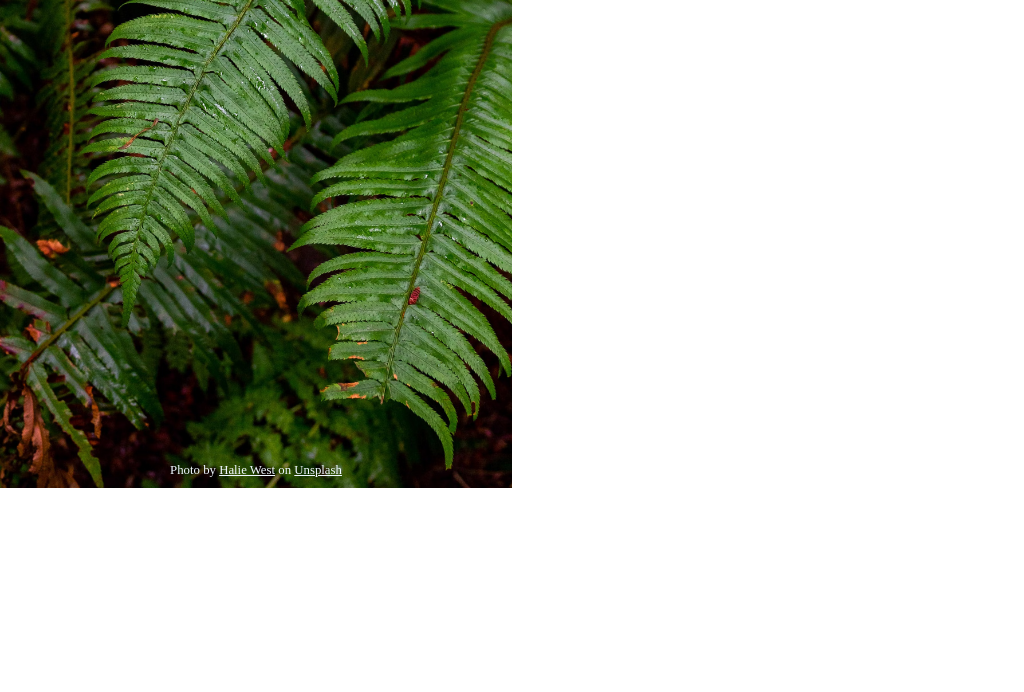
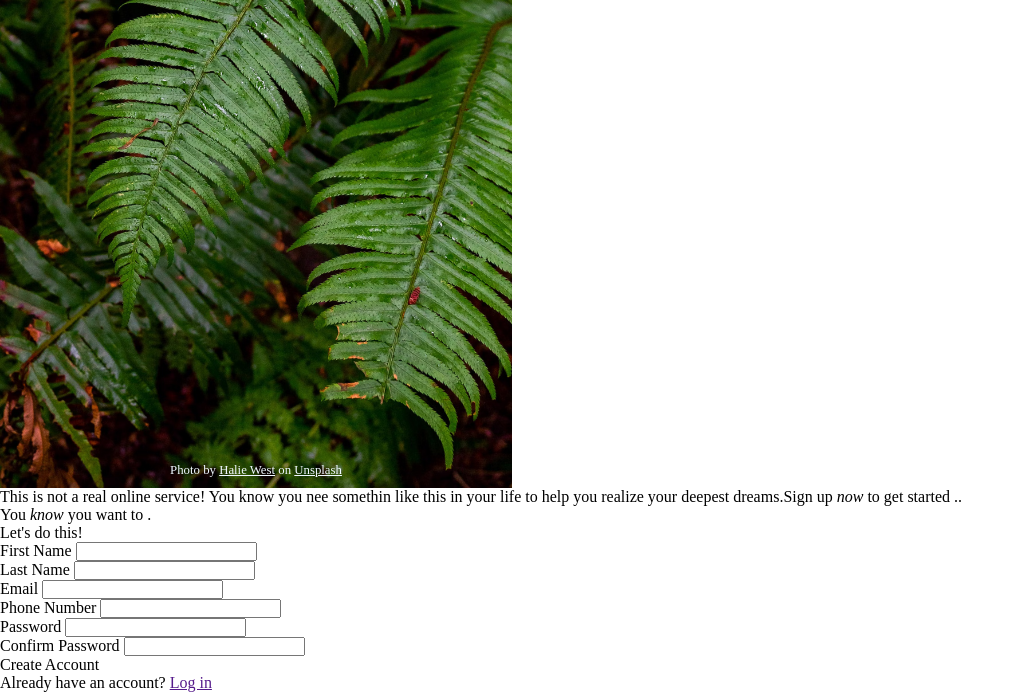
Before and after one commit to MohamadObeid9/sign-up, a plain HTML site: page index.html in a window 1280 px wide. Shown: the part 312-1004 px from the top of the page, without its empty margins (0-1024 px from the left). Before the commit the page ends 800 px from the top, so only its background shows below. Drawn offline with Linux system fonts and the light colour scheme.

Commit message:
added the html part for the form

```diff
--- a/index.html
+++ b/index.html
@@ -14,11 +14,51 @@
       </div>
       <div class="photograher-refrence">
         Photo by
-        <a href="https://unsplash.com/@haliewestphoto" target="_blank">Halie West</a>
+        <a href="https://unsplash.com/@haliewestphoto" target="_blank"
+          >Halie West</a
+        >
         on
         <a href="https://unsplash.com/" target="_blank">Unsplash</a>
       </div>
     </div>
-    <div class="form-part"></div>
+    <div class="form-part">
+      <div class="some-text">
+        This is not a real online service! You know you nee somethin like this
+        in your life to help you realize your deepest dreams.Sign up
+        <em>now</em> to get started ..
+      </div>
+      <div class="dumb-text">You <em>know</em> you want to .</div>
+      <form action="">
+        <div class="form-conten">
+          <div class="form-title">Let's do this!</div>
+          <div>
+            <label for="fname">First Name</label>
+            <input type="text" id="fname" name="fname" required />
+          </div>
+          <div>
+            <label for="lname">Last Name</label>
+            <input type="text" id="lname" name="lname" required />
+          </div>
+          <div>
+            <label for="email">Email</label>
+            <input type="email" id="email" name="email" required />
+          </div>
+          <div>
+            <label for="phone-num">Phone Number</label>
+            <input type="tel" id="phone-num" name="phone-num" required />
+          </div>
+          <div>
+            <label for="password">Password</label>
+            <input type="password" id="password" name="password" required />
+          </div>
+          <div>
+            <label for="confirm-pwd">Confirm Password</label>
+            <input type="password" id="confirm-pwd" name="confirm-pwd" required />
+          </div>
+        </div>
+        <div class="submit-button">Create Account</div>
+      </form>
+      <div class="logIn">Already have an account? <a href="">Log in</a></div>
+    </div>
   </body>
 </html>
```
